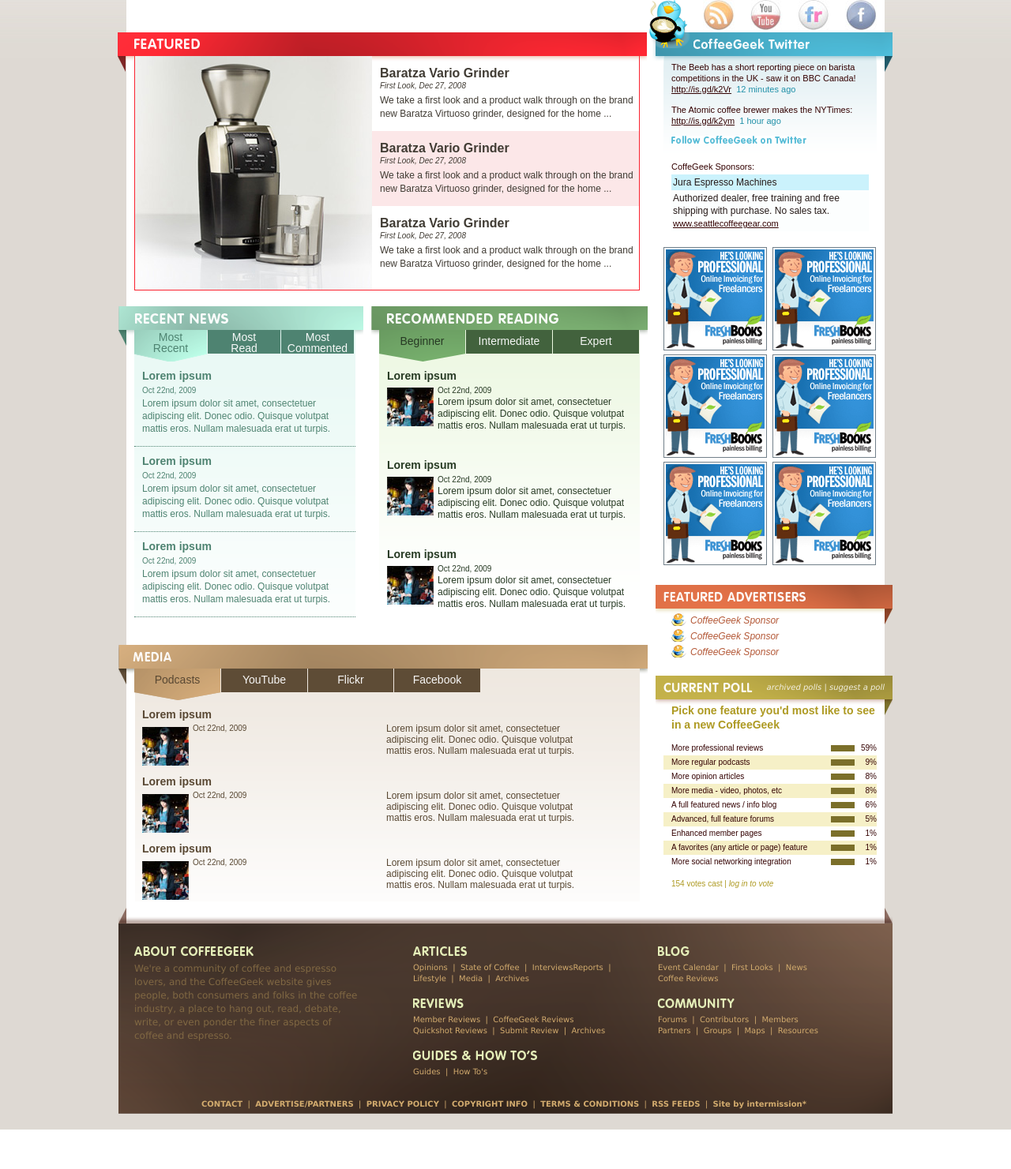
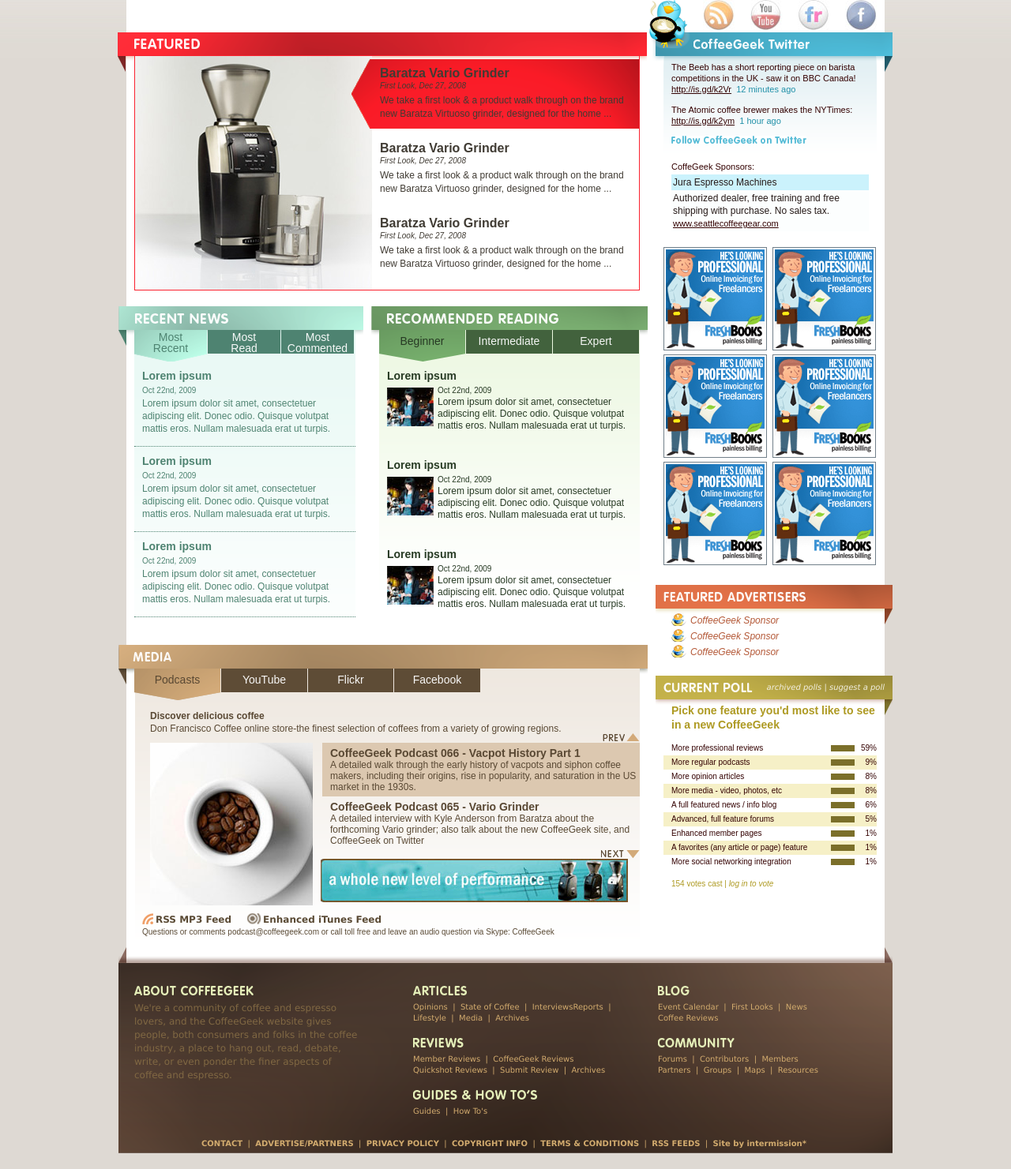
Before and after one commit to intermission/cg, a PHP site: page /homepage.php in a window 1280 px wide. Shown: the part 246-1727 px from the top of the page at 79% size. Before the commit the page ends 1677 px from the top, so only its background shows below. Run offline with PHP 8.4, Linux system fonts and the light colour scheme.

Commit message:
homepage done

```diff
--- a/css/style.css
+++ b/css/style.css
@@ -437,8 +437,8 @@ ul.sub-nav.sub-blog {
 ul.sub-nav.sub-community {
 	position: absolute;
 	top: 28px;
-	width: 516px;
-	left: 54px;
+	width: 525px;
+	left: 48px;
 	display: none;
 }
 /* END Sub-Navigation */
@@ -1305,34 +1305,41 @@ h1.featured-title {
 	background: url(../images/feature-title.png);
 }
 
-.features {
+ul.features {
+	position: relative;
+	float: left;
 	height: 296px;
 	margin-top: 29px;
 	border: 1px solid #fa212e;
 	width: 638px;
 }
 
-.features img {
+ul.features img {
 	position: absolute;
 	float: left;
 	width: 300px;
 	height: 296px;
-}
-
-.feature-one, .feature-two, .feature-three {
+	z-index: 0;
+	top: 0px;
+	display: none;
+}
+
+ul.features li.current-feature img {
+	display: inline;
+}
+
+li.feature-one, li.feature-two, li.feature-three {
 	float: left;
 	width: 638px;
 }
 
-.feature-two {
-	background: #fce7e8;
-}
-
 a.feature-text {
+	position: relative;
 	float: right;
 	width: 321px;
 	height: 68px;
 	padding: 13px 7px 14px 10px;
+	z-index: 5000;
 }
 
 a.feature-text span {
@@ -1363,6 +1370,22 @@ a.feature-text span {
 .feature-two img, .feature-three img {
 	display: none;
 }
+
+ul.features li.current-feature {
+}
+
+
+li.feature-highlight {
+	position: absolute;
+	background: url(../images/feature-highlight.png) center bottom;
+	background-repeat: no-repeat;
+	height: 88px;
+	margin-top: 4px;
+	width: 364px;
+	left: 274px;
+	z-index: 1;
+}
+
 /* END Feature Content */
 
 /* START Recent News Slider */
@@ -1529,11 +1552,6 @@ h1.recommended-reading-title {
 	padding-top: 20px;
 }
 
-.media-slider img {
-	float: left;
-	margin: 5px 5px 0px 0px;
-}
-
 h1.media-title {
 	position: absolute;
 	text-indent: -99999px;
@@ -1560,11 +1578,12 @@ h1.media-title {
 	width: 640px;
 }
 
-.media-slider .wrapper {
-	padding-right: 10px;
-	float: left;
+.media-slider .stripViewer .panelContainer .panel .wrapper {
+	padding: 0px 10px 0px 10px;
+	float: right;
 	border-bottom: none;
-	width: 640px;
+	width: 400px;
+	cursor: pointer;
 }
 
 .media-slider .stripViewer {
@@ -1612,16 +1631,187 @@ h1.media-title {
 	background: #dcc8b0;
 }
 
+a.media-text-ad {
+	float: left;
+}
+
+a.media-text-ad span {
+	float: left;
+	color: #594833;
+	padding: 0px 10px 0px 20px;
+}
+
+a:hover.media-text-ad span {
+	color: #241b16;
+}
+
+.media-slider .stripViewer .panelContainer .panel .wrapper.selected-podcast {
+	background: #DCC8B0;
+}
+
+a.media-text-ad span.media-ad-title {
+	font-weight: bold;
+	padding-top: 12px;
+}
+
+a.media-text-ad span.media-ad-title {
+	width: 600px;
+}
+
+.podcasts-holder {
+	float: right;
+	position: relative;
+	height: 206px;
+	width: 640px;
+	margin-top: 10px;
+}
+
 .media-slider .wrapper span.slider-title {
 	color: #594833;
-}
-
-.media-slider .wrapper span.slider-excerpt, .media-slider .wrapper abbr {
+	padding: 5px 0px 0px 10px;
+	width: 400px;
+	float: right;
+}
+
+.media-slider .wrapper span.slider-excerpt {
 	color: #594833;
 	clear: none;
-	width: 245px;
+	width: 400px;
 	line-height: 14px;
-}
+	float: right;
+	padding: 0px 0px 5px 10px;
+}
+
+.media-slider a.podcast-bottom-ad {
+	float: right;
+	position: absolute;
+	top: auto;
+	left: auto;
+	bottom: 0px;
+	right: 15px;
+	z-index: 1000;
+}
+
+.media-slider img.podcast-bottom-ad {
+	display: inline;
+	top: auto;
+	left: auto;
+	position: relative;
+	margin: 0px;
+}
+
+.podcast-footer {
+	float: left;
+	position: relative;
+	color: #5a4a34;
+	padding: 10px;
+}
+
+.podcast-footer p {
+	font-size: 10px;
+	color: #5a4a34;
+	float: left;
+}
+
+.podcast-footer a {
+	color: #5a4a34;
+}
+
+.podcast-footer a:hover {
+	color: #241B16;
+}
+
+a.podcast-feed {
+	font-family: Verdana, arial, sans-serif;
+	font-weight: bold;
+	float: left;
+	margin-right: 20px;
+}
+
+a.podcast-feed span.podcast-rss {
+	background: url(../images/podcast-rss.png);
+	width: 14px;
+	height: 14px;
+	float: left;
+	margin-right: 3px;
+}
+
+a.podcast-feed span.podcast-enhanced {
+	background: url(../images/podcast-enhanced.png);
+	width: 17px;
+	height: 14px;
+	float: left;
+	margin-right: 3px;
+}
+
+.podcasts-scroller {
+	width: 402px;
+	float: right;
+	position: relative;
+	height: 206px;
+}
+
+.stripViewer .panelContainer .panel ul.podcast-images {
+	position: relative;
+	float: left;
+	margin: 0px 0px 0px 20px;
+	width: 206px;
+	height: 206px;
+}
+
+.stripViewer .panelContainer .panel ul.podcast-images li img {
+	position: absolute;
+	top: 0px;
+	left: 0px;
+	display: none;
+}
+
+.stripViewer .panelContainer .panel ul.podcast-images li.selected-podcast img {
+	display: inline;
+}
+
+.stripViewer .panelContainer .panel ul.podcast-info {
+	position: relative;
+	float: left;
+	margin: 0px;
+}
+
+.podcasts-scroller ul.podcast-info li {
+	float: left;
+}
+
+.podcasts-holder a.next, .podcasts-holder a.prev {
+	position: absolute;
+	z-index: 5000;
+	background-position: 0px 0px;
+}
+
+.podcasts-holder a.prev {
+	top: -12px;
+	right: 0px;
+	width: 49px;
+	height: 10px;
+	float: left;
+	text-indent: -99999px;
+	background: url(../images/podcast-prev.png);
+}
+
+.podcasts-holder a.next {
+	bottom: 60px;
+	right: 0px;
+	width: 49px;
+	height: 10px;
+	float: left;
+	text-indent: -99999px;
+	background: url(../images/podcast-next.png);
+}
+
+.podcasts-holder a:hover.next, .podcasts-holder a:hover.prev {
+	position: absolute;
+	z-index: 5000;
+	background-position: 0px 10px;
+}
+
 /* END Media Slider */
 
 /* END Homepage */
--- a/header.php
+++ b/header.php
@@ -27,6 +27,10 @@
 
 	<!--[if IE]>
 		<link rel="stylesheet" type="text/css" href="css/ie-hacks.css" />
+	<![endif]-->
+
+	<!--[if IE 6]>
+		<link rel="stylesheet" type="text/css" href="css/ie6.css" />
 	<![endif]-->
 
 	<script type="text/javascript" src="js/jquery-1.3.2.min.js"></script>
--- a/homepage.php
+++ b/homepage.php
@@ -1,15 +1,46 @@
 <?php include('header.php') ?>
+
+	<script type="text/javascript" src="js/jcarousellite_1.0.1.min.js"></script>
 
 	<script type="text/javascript">
 		jQuery(window).bind("load", function() {
+
+			//Feature Hover Effect
+			$('ul.features').lavaLampFeature({
+				fx: 'backout',
+				speed: 750
+			});
+
+
 			// Initializes the Recent News slider
 			jQuery("#recent-news-slider").codaSlider()
 			// Initializes the Recommended Reading slider
 			jQuery("#recommended-slider").codaSlider()
 			// Initializes the Media slider
 			jQuery("#media-slider").codaSlider()
+
+			$(".podcasts-scroller").jCarouselLite({
+			    btnNext: ".next",
+			    btnPrev: ".prev",
+			    vertical: true,
+				visible: 2
+			});
+
 		});
 	</script>
+
+	<!--[if IE 6]>
+		<script src="js/DD_belatedPNG_0.0.8a-min.js"></script>
+
+		<script>
+			/* EXAMPLE */
+			DD_belatedPNG.fix('a.coffeegeek-logo, .pageframe-top, a.advanced-search, .log-in-area a, .content h1, .sidebar-container h2 a, a.current, .featured-advertisers-header, .polls-title, .about-footer h2, .footer-nav li a');
+
+			/* string argument can be any CSS selector */
+			/* .png_bg example is unnecessary */
+			/* change it to what suits you! */
+		</script>
+	<![endif]-->
 
 	<div class="content homepage">
 
@@ -17,42 +48,42 @@
 		<div class="featured-content">
 			<h1 class="featured-title">Featured</h1>
 
-			<div class="features">
-				<div class="feature-one">
+			<ul class="features">
+				<li class="feature-one">
 					<img src="images/feature-test-image.jpg" />
 
 					<a href="#" class="feature-text">
 						<span class="feature-article-title">Baratza Vario Grinder</span>
 						<span class="feature-date">First Look, Dec 27, 2008</span>
-						<span class="feature-article-content">We take a first look and a product walk through on the brand
+						<span class="feature-article-content">We take a first look &amp; a product walk through on the brand
 new Baratza Virtuoso grinder, designed for the home ...</span>
 					</a>
-				</div>
+				</li>
 
 
-				<div class="feature-two">
-					<img src="images/feature-test-image.jpg" />
+				<li class="feature-two">
+					<img src="images/feature-test-image2.jpg" />
 
 					<a href="#" class="feature-text">
 						<span class="feature-article-title">Baratza Vario Grinder</span>
 						<span class="feature-date">First Look, Dec 27, 2008</span>
-						<span class="feature-article-content">We take a first look and a product walk through on the brand
+						<span class="feature-article-content">We take a first look &amp; a product walk through on the brand
 new Baratza Virtuoso grinder, designed for the home ...</span>
 					</a>
-				</div>
+				</li>
 
-				<div class="feature-three">
-					<img src="images/feature-test-image.jpg" />
+				<li class="feature-three">
+					<img src="images/feature-test-image3.jpg" />
 
 					<a href="#" class="feature-text">
 						<span class="feature-article-title">Baratza Vario Grinder</span>
 						<span class="feature-date">First Look, Dec 27, 2008</span>
-						<span class="feature-article-content">We take a first look and a product walk through on the brand
+						<span class="feature-article-content">We take a first look &amp; a product walk through on the brand
 new Baratza Virtuoso grinder, designed for the home ...</span>
 					</a>
-				</div>
+				</li>
 
-			</div>
+			</ul>
 		</div>
 
 		<?php /* Recent News */ ?>
@@ -237,91 +268,100 @@ new Baratza Virtuoso grinder, designed for the home ...</span>
 
 						<?php /* --- Podcasts --- */ ?>
 						<div class="panel" title="Podcasts">
-							<a href="#" class="wrapper">
-								<span class="slider-title">Lorem ipsum</span>
-								<img src="images/recommended-placeholder.jpg" />
-								<abbr>Oct 22nd, 2009</abbr>
-								<span class="slider-excerpt">Lorem ipsum dolor sit amet, consectetuer adipiscing elit. Donec odio. Quisque volutpat mattis eros. Nullam malesuada erat ut turpis.</span>
+
+							<a class="media-text-ad" href="#">
+								<span class="media-ad-title">Discover delicious coffee</span>
+								<span class="media-ad-text">Don Francisco Coffee online store-the finest selection of coffees from a variety of growing regions.</span>
 							</a>
 
-							<a href="#" class="wrapper">
-								<span class="slider-title">Lorem ipsum</span>
-								<img src="images/recommended-placeholder.jpg" />
-								<abbr>Oct 22nd, 2009</abbr>
-								<span class="slider-excerpt">Lorem ipsum dolor sit amet, consectetuer adipiscing elit. Donec odio. Quisque volutpat mattis eros. Nullam malesuada erat ut turpis.</span>
-							</a>
+							<div class="podcasts-holder">
 
-							<a href="#" class="wrapper">
-								<span class="slider-title">Lorem ipsum</span>
-								<img src="images/recommended-placeholder.jpg" />
-								<abbr>Oct 22nd, 2009</abbr>
-								<span class="slider-excerpt">Lorem ipsum dolor sit amet, consectetuer adipiscing elit. Donec odio. Quisque volutpat mattis eros. Nullam malesuada erat ut turpis.</span>
-							</a>
+
+								<ul class="podcast-images">
+									<li class="podcast-image-01 selected-podcast">
+										<img src="images/podcast-image1.jpg" />
+									</li>
+
+									<li class="podcast-image-02">
+										<img src="images/podcast-image2.jpg" />
+									</li>
+
+									<li class="podcast-image-03">
+										<img src="images/podcast-image1.jpg" />
+									</li>
+
+									<li class="podcast-image-04">
+										<img src="images/podcast-image2.jpg" />
+									</li>
+								</ul>
+
+								<a href="#" class="prev">Prev</a>
+
+								<div class="podcasts-scroller">
+
+								<ul class="podcast-info">
+
+									<li>
+										<a href="#" class="wrapper podcast-01 selected-podcast">
+											<span class="slider-title">CoffeeGeek Podcast 066 - Vacpot History Part 1</span>
+											<span class="slider-excerpt">A detailed walk through the early history of vacpots and siphon coffee makers, including their origins, rise in popularity, and saturation in the US market in the 1930s.</span>
+										</a>
+									</li>
+
+									<li>
+										<a href="#" class="wrapper podcast-02">
+											<span class="slider-title">CoffeeGeek Podcast 065 - Vario Grinder</span>
+											<span class="slider-excerpt">A detailed interview with Kyle Anderson from Baratza about the forthcoming Vario grinder; also talk about the new CoffeeGeek site, and CoffeeGeek on Twitter</span>
+										</a>
+									</li>
+
+									<li>
+										<a href="#" class="wrapper podcast-03">
+											<span class="slider-title">CoffeeGeek Podcast 066 - Vacpot History Part 1</span>
+											<span class="slider-excerpt">A detailed walk through the early history of vacpots and siphon coffee makers, including their origins, rise in popularity, and saturation in the US market in the 1930s.</span>
+										</a>
+									</li>
+
+									<li>
+										<a href="#" class="wrapper podcast-04">
+											<span class="slider-title">CoffeeGeek Podcast 065 - Vario Grinder</span>
+											<span class="slider-excerpt">A detailed interview with Kyle Anderson from Baratza about the forthcoming Vario grinder; also talk about the new CoffeeGeek site, and CoffeeGeek on Twitter</span>
+										</a>
+									</li>
+
+								</ul>
+
+								</div>
+
+								<a href="#" class="next">Next</a>
+
+								<a href="#" class="podcast-bottom-ad">
+									<img class="podcast-bottom-ad" src="images/podcast-ad.jpg" />
+								</a>
+
+							</div>
+
+							<div class="podcast-footer">
+								<a href="#" class="podcast-feed"><span class="podcast-rss">&nbsp;</span>RSS MP3 Feed</a>
+								<a href="#" class="podcast-feed"><span class="podcast-enhanced">&nbsp;</span>Enhanced iTunes Feed</a>
+								<p>Questions or comments podcast@coffeegeek.com or call toll free and leave an audio question via Skype: CoffeeGeek</p>
+							</div>
 
 						</div>
 
 						<?php /* --- YouTube --- */ ?>
 						<div class="panel" title="YouTube">
-							<a href="#" class="wrapper">
-								<span class="slider-title">Lorem ipsum</span>
-								<abbr>Oct 22nd, 2009</abbr>
-								<span class="slider-excerpt">Lorem ipsum dolor sit amet, consectetuer adipiscing elit. Donec odio. Quisque volutpat mattis eros. Nullam malesuada erat ut turpis.</span>
-							</a>
-
-							<a href="#" class="wrapper">
-								<span class="slider-title">Lorem ipsum</span>
-								<abbr>Oct 22nd, 2009</abbr>
-								<span class="slider-excerpt">Lorem ipsum dolor sit amet, consectetuer adipiscing elit. Donec odio. Quisque volutpat mattis eros. Nullam malesuada erat ut turpis.</span>
-							</a>
-
-							<a href="#" class="wrapper">
-								<span class="slider-title">Lorem ipsum</span>
-								<abbr>Oct 22nd, 2009</abbr>
-								<span class="slider-excerpt">Lorem ipsum dolor sit amet, consectetuer adipiscing elit. Donec odio. Quisque volutpat mattis eros. Nullam malesuada erat ut turpis.</span>
-							</a>
-
+							Youtube
 						</div>
 
 						<?php /* --- Flickr --- */ ?>
 						<div class="panel" title="Flickr">
-							<a href="#" class="wrapper">
-								<span class="slider-title">Lorem ipsum</span>
-								<abbr>Oct 22nd, 2009</abbr>
-								<span class="slider-excerpt">Lorem ipsum dolor sit amet, consectetuer adipiscing elit. Donec odio. Quisque volutpat mattis eros. Nullam malesuada erat ut turpis.</span>
-							</a>
-
-							<a href="#" class="wrapper">
-								<span class="slider-title">Lorem ipsum</span>
-								<abbr>Oct 22nd, 2009</abbr>
-								<span class="slider-excerpt">Lorem ipsum dolor sit amet, consectetuer adipiscing elit. Donec odio. Quisque volutpat mattis eros. Nullam malesuada erat ut turpis.</span>
-							</a>
-
-							<a href="#" class="wrapper">
-								<span class="slider-title">Lorem ipsum</span>
-								<abbr>Oct 22nd, 2009</abbr>
-								<span class="slider-excerpt">Lorem ipsum dolor sit amet, consectetuer adipiscing elit. Donec odio. Quisque volutpat mattis eros. Nullam malesuada erat ut turpis.</span>
-							</a>
+							Flickr
 						</div>
 
 						<?php /* --- Facebook --- */ ?>
 						<div class="panel" title="Facebook">
-							<a href="#" class="wrapper">
-								<span class="slider-title">Lorem ipsum</span>
-								<abbr>Oct 22nd, 2009</abbr>
-								<span class="slider-excerpt">Lorem ipsum dolor sit amet, consectetuer adipiscing elit. Donec odio. Quisque volutpat mattis eros. Nullam malesuada erat ut turpis.</span>
-							</a>
-
-							<a href="#" class="wrapper">
-								<span class="slider-title">Lorem ipsum</span>
-								<abbr>Oct 22nd, 2009</abbr>
-								<span class="slider-excerpt">Lorem ipsum dolor sit amet, consectetuer adipiscing elit. Donec odio. Quisque volutpat mattis eros. Nullam malesuada erat ut turpis.</span>
-							</a>
-
-							<a href="#" class="wrapper">
-								<span class="slider-title">Lorem ipsum</span>
-								<abbr>Oct 22nd, 2009</abbr>
-								<span class="slider-excerpt">Lorem ipsum dolor sit amet, consectetuer adipiscing elit. Donec odio. Quisque volutpat mattis eros. Nullam malesuada erat ut turpis.</span>
-							</a>
+							Facebook
 						</div>
 
 					</div>
```
Also changed, not shown: css/ie6.css (added, +11 -0 lines), js/global.js (+50 -0 lines), js/jcarousellite_1.0.1.min.js (added, +1 -0 lines), js/jquery.lavalamp.min.js (+27 -0 lines), images/feature-highlight.png (added), images/feature-test-image2.jpg (added), images/feature-test-image3.jpg (added), images/podcast-ad.jpg (added), images/podcast-enhanced.png (added), images/podcast-image1.jpg (added), images/podcast-image2.jpg (added), images/podcast-next.png (added), images/podcast-prev.png (added), images/podcast-rss.png (added), 1 more files.
